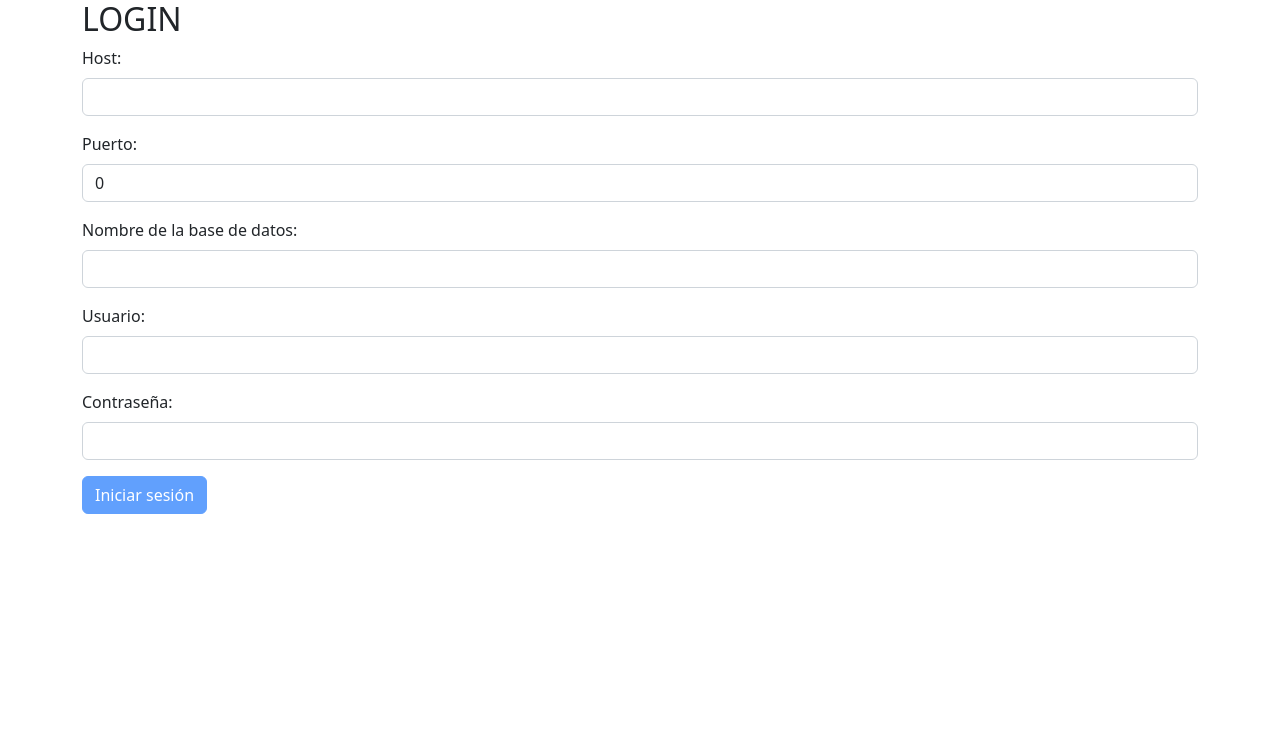
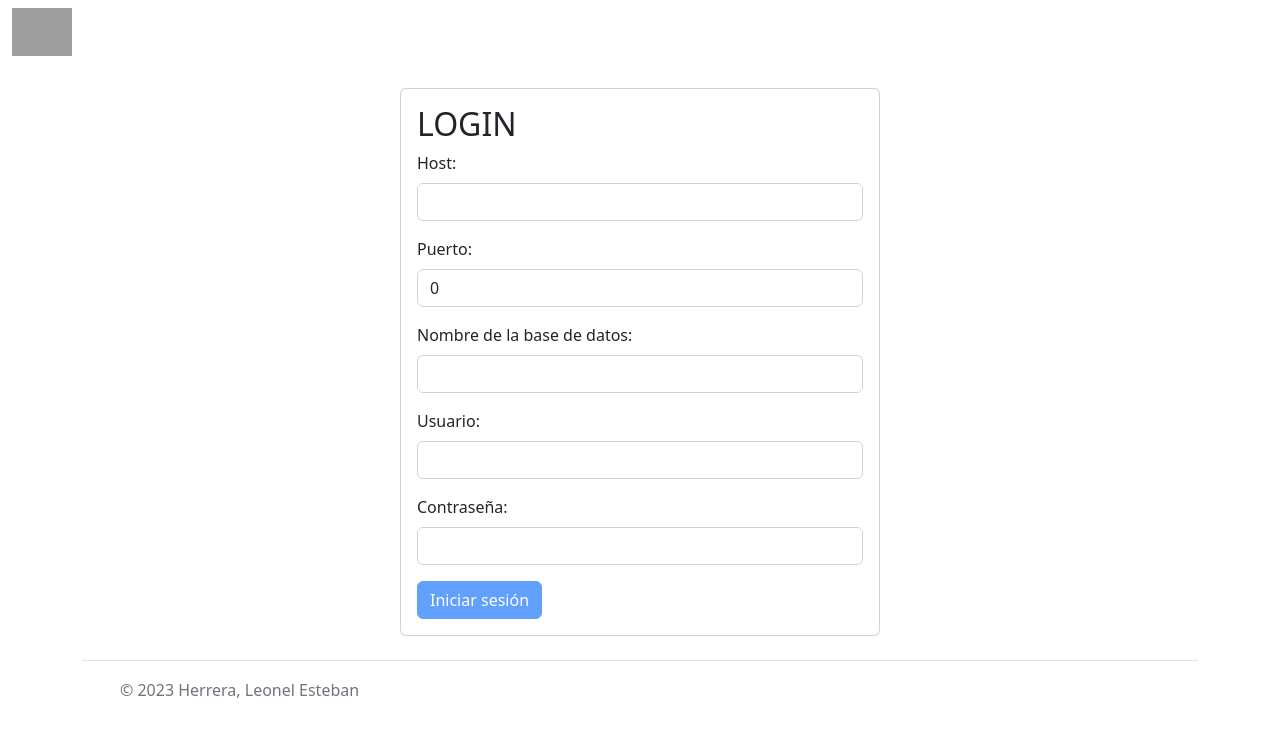
Before and after one commit to Leonel-H29/PragmaSOFT-TechnicalTest, an Angular app in the folder client/: page /login in a window 1280 px wide. Shown: the top 736 px of the page. Built offline with nearby package versions, Linux system fonts and the light colour scheme; grey boxes are pictures that could not be loaded.

Commit message:
Añado mas accesorios y el componente de busqueda

```diff
--- a/client/src/app/app.component.html
+++ b/client/src/app/app.component.html
@@ -1 +1,4 @@
+<app-navbar></app-navbar>
+<br />
 <router-outlet></router-outlet>
+<app-footer></app-footer>
--- a/client/src/app/app.module.ts
+++ b/client/src/app/app.module.ts
@@ -15,6 +15,9 @@ import { UpdateSeriesComponent } from './components/series/update-series/update-
 import { DeleteSeriesComponent } from './components/series/delete-series/delete-series.component';
 import { EstadoSeriesComponent } from './components/series/estado-series/estado-series.component';
 import { LogoutComponent } from './components/logout/logout.component';
+import { FooterComponent } from './components/footer/footer.component';
+import { SearchSeriesComponent } from './components/series/search-series/search-series.component';
+import { NavbarComponent } from './components/navbar/navbar.component';
 
 @NgModule({
   declarations: [
@@ -27,6 +30,9 @@ import { LogoutComponent } from './components/logout/logout.component';
     DeleteSeriesComponent,
     EstadoSeriesComponent,
     LogoutComponent,
+    FooterComponent,
+    SearchSeriesComponent,
+    NavbarComponent,
   ],
   imports: [
     BrowserModule,
--- /dev/null
+++ b/client/src/app/components/footer/footer.component.html
@@ -0,0 +1,40 @@
+<div class="container">
+  <footer
+    class="d-flex flex-wrap justify-content-between align-items-center py-3 my-4 border-top"
+  >
+    <div class="col-md-4 d-flex align-items-center">
+      <a
+        href="/"
+        class="mb-3 me-2 mb-md-0 text-muted text-decoration-none lh-1"
+      >
+        <svg class="bi" width="30" height="24">
+          <use xlink:href="#bootstrap" />
+        </svg>
+      </a>
+      <span class="mb-3 mb-md-0 text-muted"
+        >&copy; 2023 Herrera, Leonel Esteban</span
+      >
+    </div>
+
+    <ul class="nav col-md-4 justify-content-end list-unstyled d-flex">
+      <li class="ms-3">
+        <a class="text-muted" href="#"
+          ><svg class="bi" width="24" height="24">
+            <use xlink:href="#twitter" /></svg
+        ></a>
+      </li>
+      <li class="ms-3">
+        <a class="text-muted" href="#"
+          ><svg class="bi" width="24" height="24">
+            <use xlink:href="#instagram" /></svg
+        ></a>
+      </li>
+      <li class="ms-3">
+        <a class="text-muted" href="#"
+          ><svg class="bi" width="24" height="24">
+            <use xlink:href="#facebook" /></svg
+        ></a>
+      </li>
+    </ul>
+  </footer>
+</div>
--- a/client/src/app/components/login/login.component.html
+++ b/client/src/app/components/login/login.component.html
@@ -1,4 +1,6 @@
-<div class="container">
+<div class="card mx-auto" style="width: 30rem">
+  <div class="card-body">
+    <div class="container-center">
       <h2 id="title-login">LOGIN</h2>
       <form id="contactForm" (ngSubmit)="onLogin()" [formGroup]="formulario">
         <div class="mb-3">
@@ -11,7 +13,10 @@
             name="host"
             required
           />
-      <div *ngIf="validarInputs(formulario.get('host'))" class="text-danger">
+          <div
+            *ngIf="validarInputs(formulario.get('host'))"
+            class="text-danger"
+          >
             El host es requerido.
           </div>
         </div>
@@ -25,7 +30,10 @@
             name="port"
             required
           />
-      <div *ngIf="validarInputs(formulario.get('port'))" class="text-danger">
+          <div
+            *ngIf="validarInputs(formulario.get('port'))"
+            class="text-danger"
+          >
             El puerto es requerido.
           </div>
         </div>
@@ -58,7 +66,10 @@
             name="user"
             required
           />
-      <div *ngIf="validarInputs(formulario.get('user'))" class="text-danger">
+          <div
+            *ngIf="validarInputs(formulario.get('user'))"
+            class="text-danger"
+          >
             El nombre de usuario es requerido.
           </div>
         </div>
@@ -97,3 +108,5 @@
         </button>
       </form>
     </div>
+  </div>
+</div>
--- /dev/null
+++ b/client/src/app/components/navbar/navbar.component.html
@@ -0,0 +1,11 @@
+<nav class="navbar bg-body-tertiary">
+  <div class="container-fluid">
+    <img
+      src="https://www.logo.wine/a/logo/PostgreSQL/PostgreSQL-Logo.wine.svg"
+      alt="Logo"
+      width="60"
+      height="48"
+      class="d-inline-block align-text-top"
+    />
+  </div>
+</nav>
--- /dev/null
+++ b/client/src/app/components/series/search-series/search-series.component.html
@@ -0,0 +1 @@
+<p>search-series works!</p>
```
Also changed, not shown: client/src/app/components/footer/footer.component.ts (added, +10 -0 lines), client/src/app/components/navbar/navbar.component.ts (added, +10 -0 lines), client/src/app/components/series/search-series/search-series.component.ts (added, +10 -0 lines), client/src/app/components/footer/footer.component.css (added), client/src/app/components/navbar/navbar.component.css (added), client/src/app/components/series/search-series/search-series.component.css (added). Lines whose indentation alone changed are shown as unchanged.
